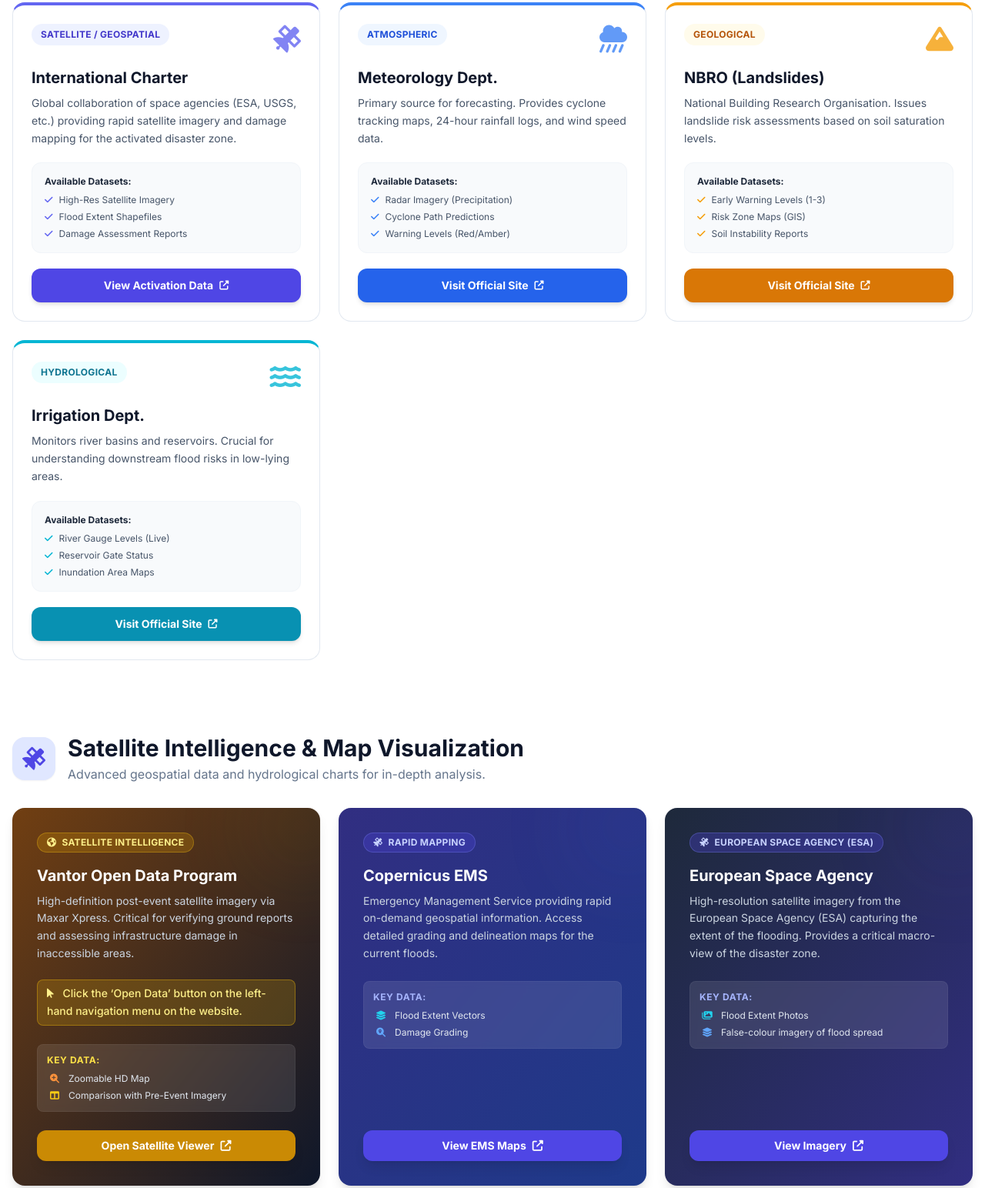
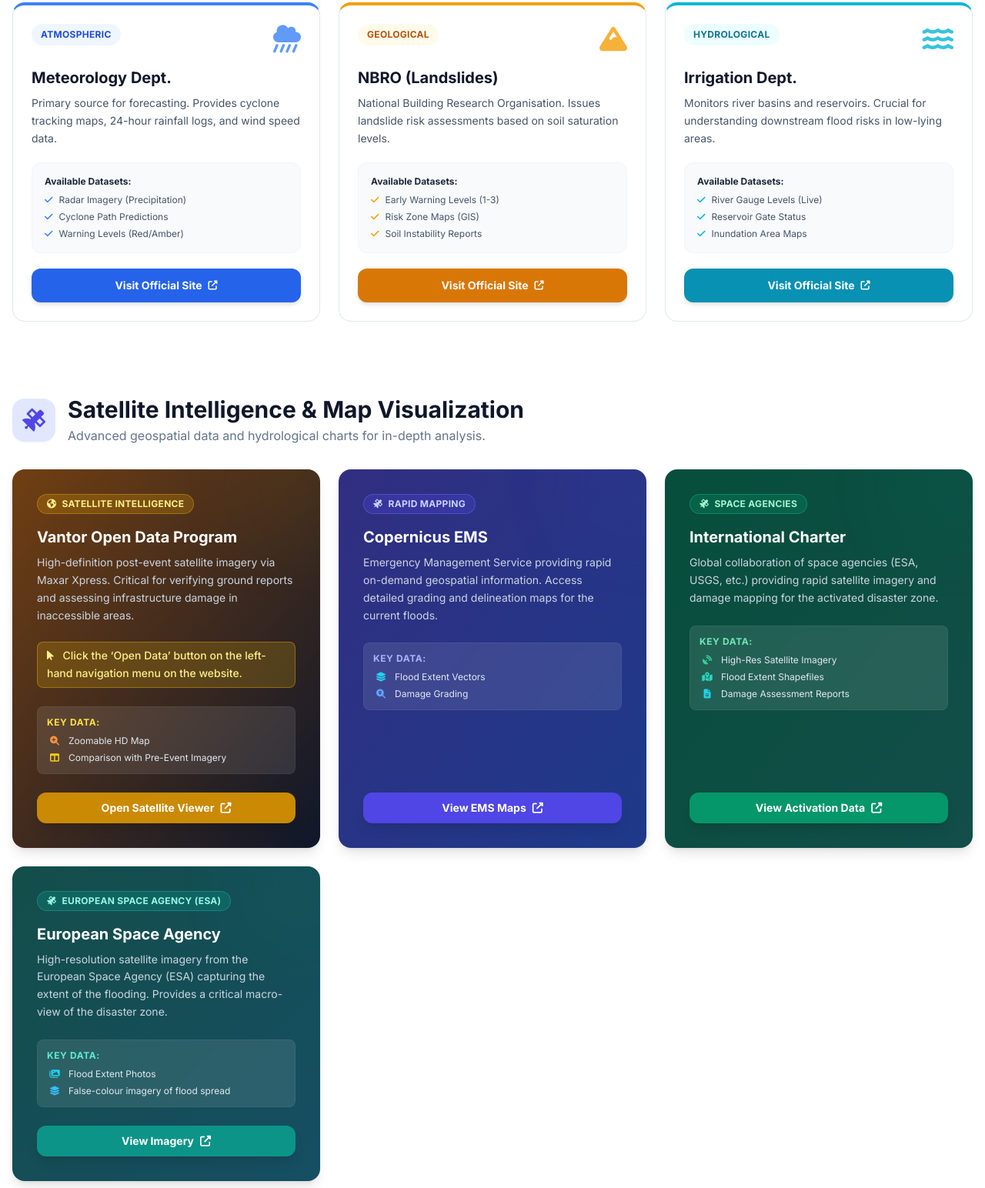
Before and after one commit to BronXTJ/Sri-Lanka-Disaster-Data-Resource-Hub, a plain HTML site: page index.html in a window 1280 px wide. Shown: the part 1005-2549 px from the top of the page at 77% size. Drawn offline with nearby package versions, Linux system fonts and the light colour scheme.

Commit message:
Update index.html

```diff
--- a/index.html
+++ b/index.html
@@ -328,28 +328,7 @@
                 </div>
 
                 <div class="grid grid-cols-1 md:grid-cols-2 lg:grid-cols-3 gap-6">
-                    <!-- International Charter -->
-                    <article class="bg-white dark:bg-slate-900 rounded-2xl p-6 border border-slate-200 dark:border-slate-800 border-t-4 border-t-indigo-500 resource-card transition duration-300 flex flex-col h-full hover:shadow-xl hover:shadow-indigo-500/10 group focus-within:ring-2 focus-within:ring-indigo-500">
-                        <div class="flex justify-between items-start mb-4">
-                            <div class="bg-indigo-50 dark:bg-indigo-900/40 text-indigo-700 dark:text-indigo-200 px-3 py-1.5 rounded-full text-xs font-bold uppercase tracking-wide">Satellite / Geospatial</div>
-                            <i class="fas fa-satellite text-indigo-500 dark:text-indigo-400 text-4xl opacity-80 group-hover:scale-110 transition-transform duration-300" aria-hidden="true"></i>
-                        </div>
-                        <h3 class="font-bold text-xl text-slate-900 dark:text-white mb-2">International Charter</h3>
-                        <p class="text-sm text-slate-600 dark:text-slate-400 mb-5 leading-relaxed flex-grow">
-                            Global collaboration of space agencies (ESA, USGS, etc.) providing rapid satellite imagery and damage mapping for the activated disaster zone.
-                        </p>
-                        <div class="bg-slate-50 dark:bg-white/5 p-4 rounded-xl text-xs text-slate-600 dark:text-slate-400 mb-5 border border-slate-100 dark:border-slate-800">
-                            <strong class="block text-slate-800 dark:text-slate-200 mb-2">Available Datasets:</strong>
-                            <ul class="space-y-1.5">
-                                <li class="flex items-center"><i class="fas fa-check text-indigo-500 mr-2" aria-hidden="true"></i>High-Res Satellite Imagery</li>
-                                <li class="flex items-center"><i class="fas fa-check text-indigo-500 mr-2" aria-hidden="true"></i>Flood Extent Shapefiles</li>
-                                <li class="flex items-center"><i class="fas fa-check text-indigo-500 mr-2" aria-hidden="true"></i>Damage Assessment Reports</li>
-                            </ul>
-                        </div>
-                        <a href="https://disasterscharter.org/activations/flood-in-sri-lanka-activation-1005-" target="_blank" class="w-full inline-flex items-center justify-center px-4 py-3 bg-indigo-600 hover:bg-indigo-700 text-white text-sm font-bold rounded-xl transition shadow-md hover:shadow-lg hover:shadow-indigo-500/30 active:scale-95 focus:outline-none">
-                            View Activation Data <i class="fas fa-external-link-alt ml-2 text-xs" aria-hidden="true"></i>
-                        </a>
-                    </article>
+
 
                     <!-- Met Dept -->
                     <article class="bg-white dark:bg-slate-900 rounded-2xl p-6 border border-slate-200 dark:border-slate-800 border-t-4 border-t-blue-500 resource-card transition duration-300 flex flex-col h-full hover:shadow-xl hover:shadow-blue-500/10 group focus-within:ring-2 focus-within:ring-blue-500">
@@ -499,13 +478,45 @@
                         </a>
                     </article>
 
-                    <!-- Card 3: European Space Agency -->
-                    <article class="bg-gradient-to-br from-slate-800 to-indigo-900 dark:from-slate-800 dark:to-indigo-950 rounded-2xl p-6 md:p-8 text-white shadow-lg flex flex-col h-full relative overflow-hidden group hover:-translate-y-2 transition duration-300">
-                        <div class="absolute top-0 right-0 w-32 h-32 bg-indigo-500 rounded-full blur-3xl opacity-10 -mr-10 -mt-10 group-hover:opacity-20 transition duration-500"></div>
+
+<!-- Card 1: International Charter (MOVED FROM SCIENTIFIC SECTION) -->
+                    <article class="bg-gradient-to-br from-emerald-900 to-teal-900 dark:from-emerald-950 dark:to-teal-950 rounded-2xl p-6 md:p-8 text-white shadow-lg flex flex-col h-full relative overflow-hidden group hover:-translate-y-2 transition duration-300">
+                        <div class="absolute top-0 right-0 w-32 h-32 bg-emerald-500 rounded-full blur-3xl opacity-10 -mr-10 -mt-10 group-hover:opacity-20 transition duration-500"></div>
 
                         <div class="relative z-10 flex-grow">
                             <div class="flex justify-between items-start mb-4">
-                                <div class="bg-indigo-600/30 border border-indigo-400/30 text-indigo-200 px-3 py-1 rounded-full text-xs font-bold uppercase tracking-wide">
+                                <div class="bg-emerald-600/30 border border-emerald-400/30 text-emerald-200 px-3 py-1 rounded-full text-xs font-bold uppercase tracking-wide">
+                                    <i class="fas fa-satellite mr-1"></i> Space Agencies
+                                </div>
+                            </div>
+                            <h3 class="font-bold text-xl mb-2">International Charter</h3>
+                            <p class="text-slate-300 text-sm leading-relaxed mb-6">
+                                Global collaboration of space agencies (ESA, USGS, etc.) providing rapid satellite imagery and damage mapping for the activated disaster zone.
+                            </p>
+
+                            <div class="bg-white/10 rounded-lg p-3 mb-6 backdrop-blur-sm border border-white/5">
+                                <strong class="block text-emerald-300 text-xs uppercase tracking-wider mb-2">Key Data:</strong>
+                                <ul class="space-y-1.5 text-xs text-slate-200">
+                                    <li class="flex items-center"><i class="fas fa-satellite-dish w-5 text-center text-emerald-400 mr-2"></i> High-Res Satellite Imagery</li>
+                                    <li class="flex items-center"><i class="fas fa-map-marked-alt w-5 text-center text-teal-400 mr-2"></i> Flood Extent Shapefiles</li>
+                                    <li class="flex items-center"><i class="fas fa-file-alt w-5 text-center text-cyan-400 mr-2"></i> Damage Assessment Reports</li>
+                                </ul>
+                            </div>
+                        </div>
+
+                        <a href="https://disasterscharter.org/activations/flood-in-sri-lanka-activation-1005-" target="_blank" class="w-full inline-flex items-center justify-center bg-emerald-600 hover:bg-emerald-500 text-white px-4 py-2.5 rounded-xl font-bold text-sm transition shadow-lg relative z-10 mt-auto focus:ring-2 focus:ring-emerald-400 focus:outline-none">
+                            View Activation Data <i class="fas fa-external-link-alt ml-2" aria-hidden="true"></i>
+                        </a>
+                    </article>
+
+
+<!-- Card 3: European Space Agency -->
+                    <article class="bg-gradient-to-br from-teal-900 to-cyan-900 dark:from-teal-950 dark:to-cyan-950 rounded-2xl p-6 md:p-8 text-white shadow-lg flex flex-col h-full relative overflow-hidden group hover:-translate-y-2 transition duration-300">
+                        <div class="absolute top-0 right-0 w-32 h-32 bg-teal-500 rounded-full blur-3xl opacity-10 -mr-10 -mt-10 group-hover:opacity-20 transition duration-500"></div>
+
+                        <div class="relative z-10 flex-grow">
+                            <div class="flex justify-between items-start mb-4">
+                                <div class="bg-teal-600/30 border border-teal-400/30 text-teal-200 px-3 py-1 rounded-full text-xs font-bold uppercase tracking-wide">
                                     <i class="fas fa-satellite mr-1"></i> European Space Agency (ESA)
                                 </div>
                             </div>
@@ -515,18 +526,20 @@
                             </p>
 
                             <div class="bg-white/10 rounded-lg p-3 mb-6 backdrop-blur-sm border border-white/5">
-                                <strong class="block text-indigo-300 text-xs uppercase tracking-wider mb-2">Key Data:</strong>
+                                <strong class="block text-teal-300 text-xs uppercase tracking-wider mb-2">Key Data:</strong>
                                 <ul class="space-y-1.5 text-xs text-slate-200">
                                     <li class="flex items-center"><i class="fas fa-images w-5 text-center text-cyan-400 mr-2"></i> Flood Extent Photos</li>
-                                    <li class="flex items-center"><i class="fas fa-layer-group w-5 text-center text-blue-400 mr-2"></i> False-colour imagery of flood spread</li>
+                                    <li class="flex items-center"><i class="fas fa-layer-group w-5 text-center text-sky-400 mr-2"></i> False-colour imagery of flood spread</li>
                                 </ul>
                             </div>
                         </div>
 
-                        <a href="https://www.esa.int/ESA_Multimedia/Images/2025/12/Flooding_in_Sri_Lanka" target="_blank" class="w-full inline-flex items-center justify-center bg-indigo-600 hover:bg-indigo-500 text-white px-4 py-2.5 rounded-xl font-bold text-sm transition shadow-lg relative z-10 mt-auto focus:ring-2 focus:ring-indigo-400 focus:outline-none">
+                        <a href="https://www.esa.int/ESA_Multimedia/Images/2025/12/Flooding_in_Sri_Lanka" target="_blank" class="w-full inline-flex items-center justify-center bg-teal-600 hover:bg-teal-500 text-white px-4 py-2.5 rounded-xl font-bold text-sm transition shadow-lg relative z-10 mt-auto focus:ring-2 focus:ring-teal-400 focus:outline-none">
                             View Imagery <i class="fas fa-external-link-alt ml-2" aria-hidden="true"></i>
                         </a>
                     </article>
+
+
 
                 </div>
 
```
